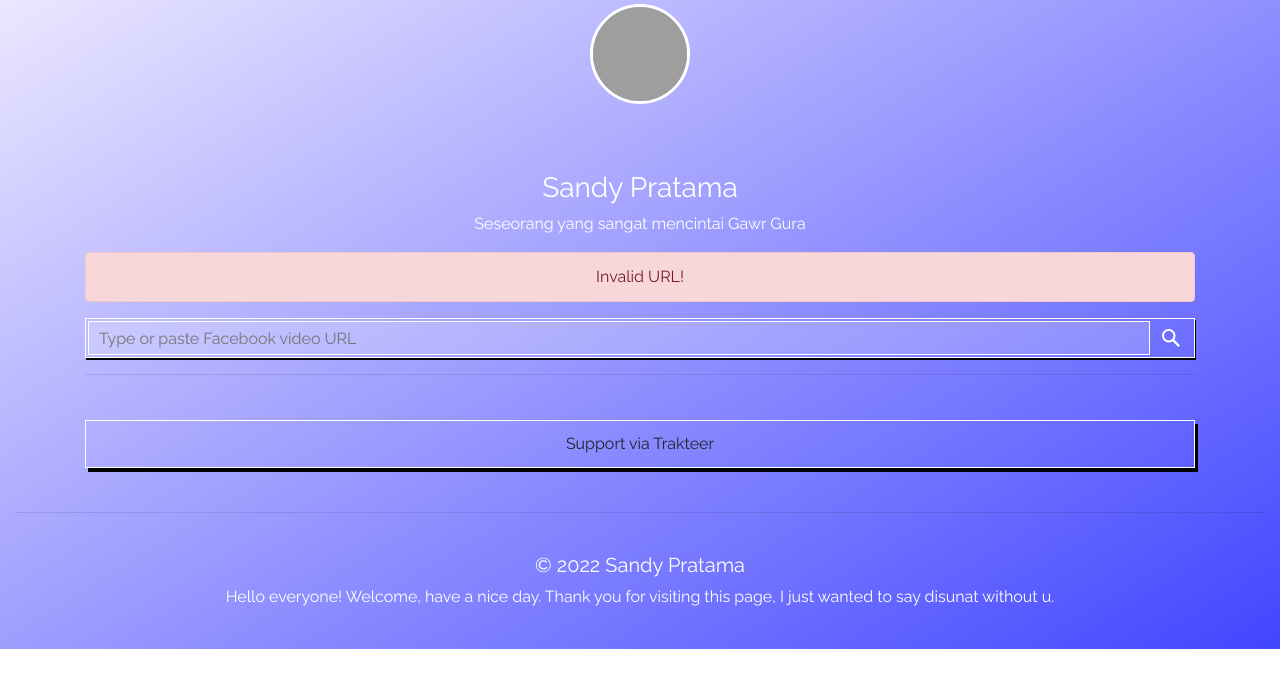
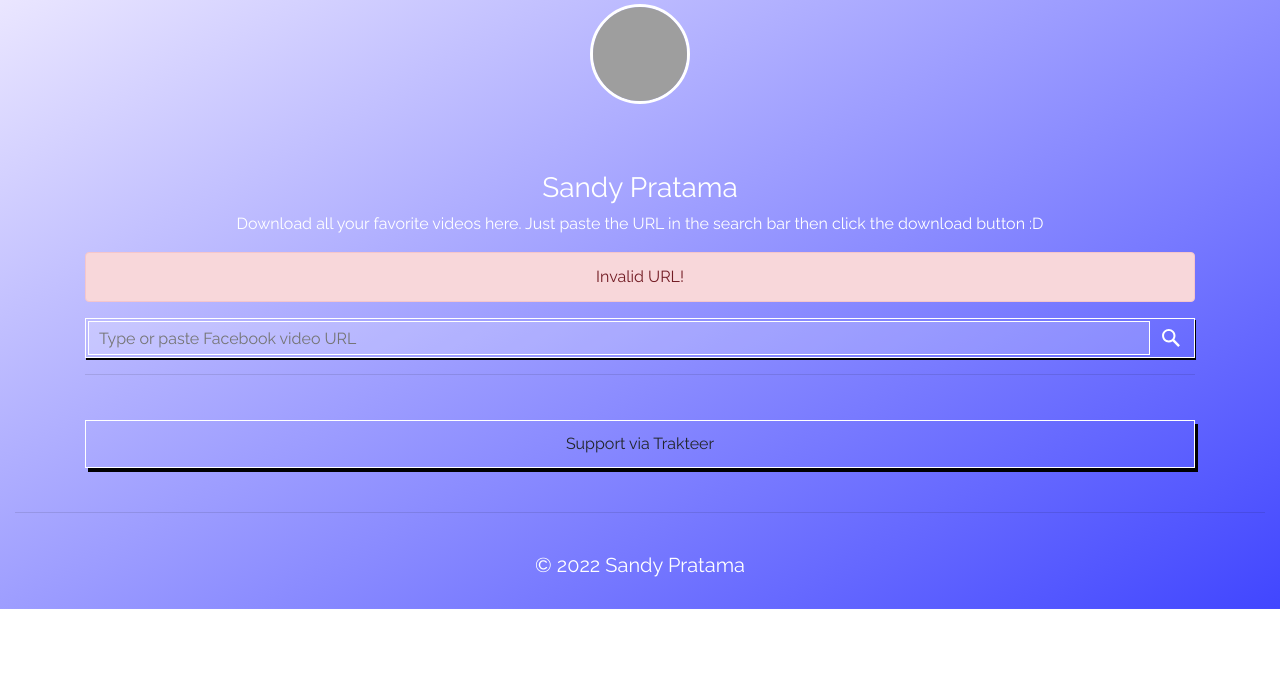
Before and after one commit to bocchidev/fb, a Node server app: page /download in a window 1280 px wide. Shown: the part 124-800 px from the top of the page. Run offline with Node 20, Linux system fonts and the light colour scheme; grey boxes are pictures that could not be loaded.

Commit message:
Update nopage.ejs

```diff
--- a/views/nopage.ejs
+++ b/views/nopage.ejs
@@ -2,10 +2,10 @@
 "http://www.w3.org/TR/html4/strict.dtd">
 <html lang="id">
     <head>
-        <title>Sandy Pratama</title>
+        <title>Facebook Video Downloader</title>
         <meta charset="utf-8">
         <meta name="viewport" content="width=device-width, initial-scale=1">
-        <meta name="description" content="Halo, ini adalah profil saya.">
+        <meta name="description" content="Download your favorite Facebook video!">
         <link rel="icon" href="/favicon.ico">
         <link rel="stylesheet" href="https://cdn.jsdelivr.net/npm/bootstrap@4.6.1/dist/css/bootstrap.min.css">
         <link rel="stylesheet" href="https://maxcdn.bootstrapcdn.com/font-awesome/4.7.0/css/font-awesome.min.css">
@@ -18,12 +18,12 @@
         <div class="container header text-center">
             <div class="image">
                 <div>
-                    <img src="https://i.ibb.co/nrbrQC7/20220805-172843.jpg" alt="Ayang">
+                    <img src="https://i.ibb.co/nrbrQC7/20220805-172843.jpg" alt="my">
                 </div>
             </div>
             <div>
                 <h3>Sandy Pratama</h3>
-                <p>Seseorang yang sangat mencintai Gawr Gura</p>
+                <p>Download all your favorite videos here. Just paste the URL in the search bar then click the download button :D</p>
             </div>
         </div>
 
@@ -50,12 +50,11 @@
         <hr>
             <br>
             <h5>&copy; 2022 Sandy Pratama</h5>
-            <p>Hello everyone! Welcome, have a nice day. Thank you for visiting this page, I just wanted to say disunat without u.</p>
             <br>
         </div>
 
         <script>
-
+        //your code here
         </script>
     </body>
 </html>
```
